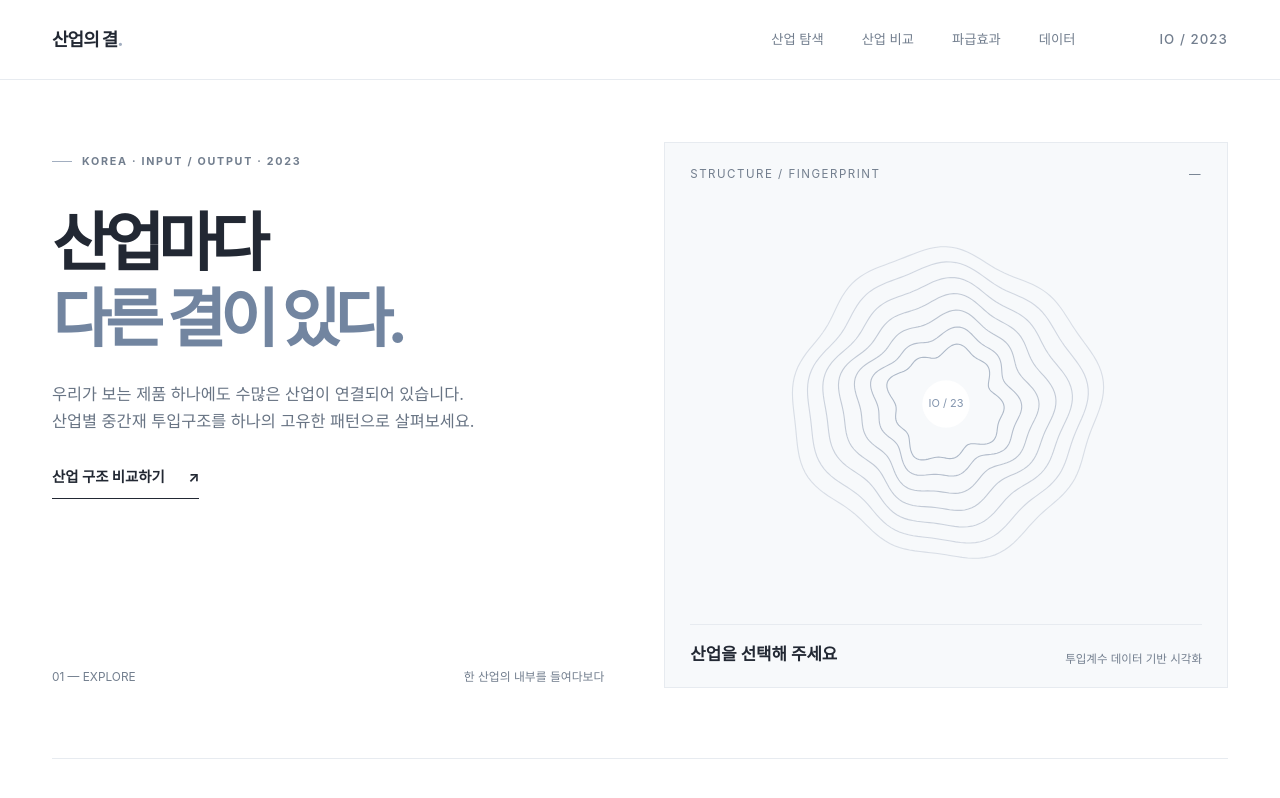
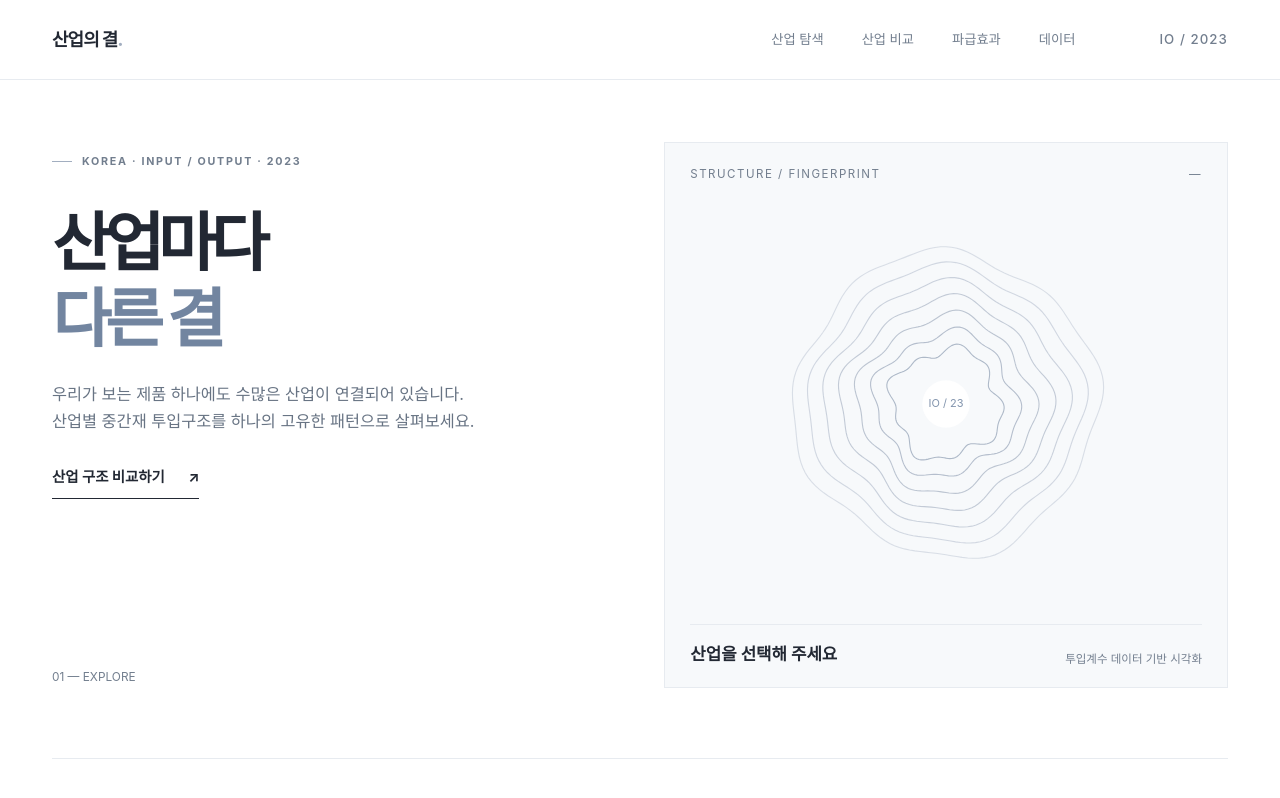
Before and after one commit to hdashfree/-, a plain HTML site: page index.html in a window 1280 px wide. Shown: the top 798 px of the page. Drawn offline with Linux system fonts and the light colour scheme.

Commit message:
Update index.html

```diff
--- a/index.html
+++ b/index.html
@@ -25,10 +25,10 @@
     <section class="intro" id="discover">
       <div class="intro-copy">
         <p class="overline"><span class="little-line"></span> KOREA · INPUT / OUTPUT · 2023</p>
-        <h1>산업마다<br><em>다른 결이 있다.</em></h1>
+        <h1>산업마다<br><em>다른 결</em></h1>
         <p class="intro-desc">우리가 보는 제품 하나에도 수많은 산업이 연결되어 있습니다. 산업별 중간재 투입구조를 하나의 고유한 패턴으로 살펴보세요.</p>
         <a class="text-link" href="#compare">산업 구조 비교하기 <span aria-hidden="true">↗</span></a>
-        <div class="intro-index"><span>01 — EXPLORE</span><span>한 산업의 내부를 들여다보다</span></div>
+        <div class="intro-index"><span>01 — EXPLORE</span><span></span></div>
       </div>
       <div class="fingerprint-showcase">
         <div class="showcase-top"><span>STRUCTURE / FINGERPRINT</span><span id="hero-code">—</span></div>
```
